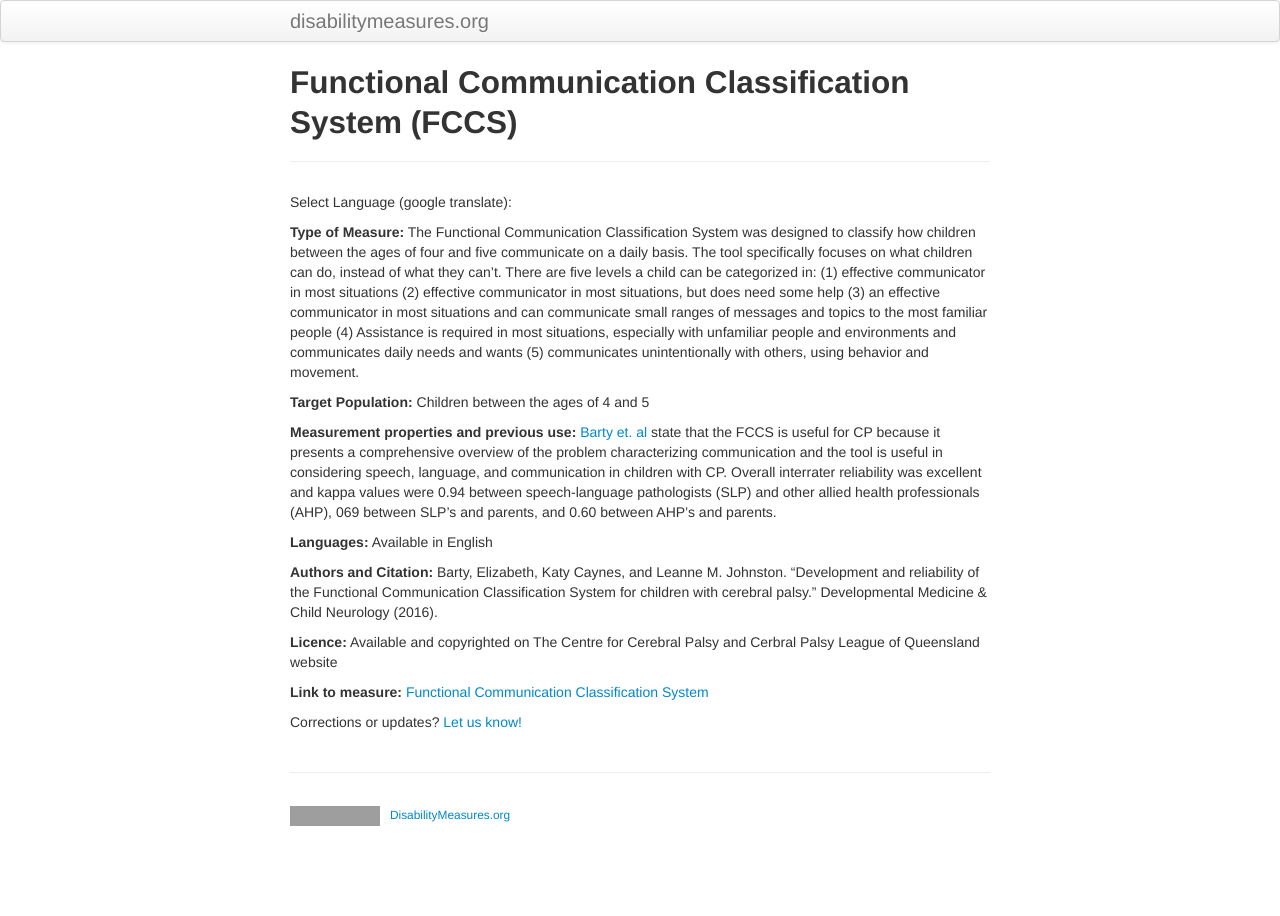
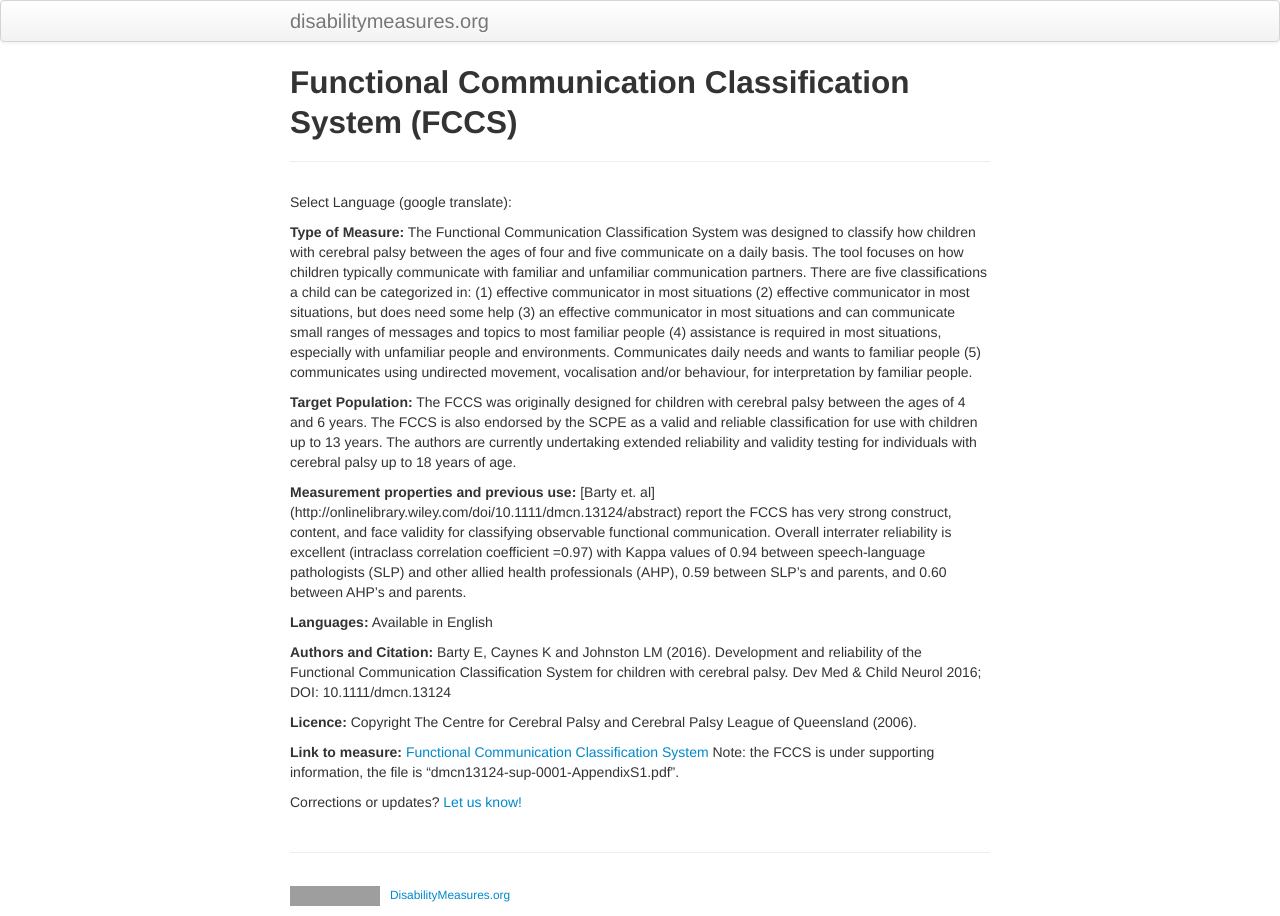
Before and after one commit to mjmaenner/disabilitymeasures, a Jekyll site: the page built from fccs/index.md, in a window 1280 px wide. Built offline with Jekyll 4.4.1, drawn with Linux system fonts in a browser that asks for light colours; grey boxes are pictures that could not be loaded.

Commit message:
Update index.md

```diff
--- a/fccs/index.md
+++ b/fccs/index.md
@@ -13,18 +13,18 @@ function googleTranslateElementInit() {
 }
 </script><script type="text/javascript" src="//translate.google.com/translate_a/element.js?cb=googleTranslateElementInit"></script>
 
-**Type of Measure:** The Functional Communication Classification System was designed to classify how children between the ages of four and five communicate on a daily basis. The tool specifically focuses on what children can do, instead of what they can’t. There are five levels a child can be categorized in: (1) effective communicator in most situations (2) effective communicator in most situations, but does need some help (3) an effective communicator in most situations and can communicate small ranges of messages and topics to the most familiar people (4) Assistance is required in most situations, especially with unfamiliar people and environments and communicates daily needs and wants (5) communicates unintentionally with others, using behavior and movement.
+**Type of Measure:** The Functional Communication Classification System was designed to classify how children with cerebral palsy between the ages of four and five communicate on a daily basis. The tool focuses on how children typically communicate with familiar and unfamiliar communication partners. There are five classifications a child can be categorized in: (1) effective communicator in most situations (2) effective communicator in most situations, but does need some help (3) an effective communicator in most situations and can communicate small ranges of messages and topics to most familiar people (4) assistance is required in most situations, especially with unfamiliar people and environments. Communicates daily needs and wants to familiar people (5) communicates using undirected movement, vocalisation and/or behaviour, for interpretation by familiar people.
 
-**Target Population:** Children between the ages of 4 and 5
+**Target Population:** The FCCS was originally designed for children with cerebral palsy between the ages of 4 and 6 years.  The FCCS is also endorsed by the SCPE as a valid and reliable classification for use with children up to 13 years.  The authors are currently undertaking extended reliability and validity testing for individuals with cerebral palsy up to 18 years of age.
 
-**Measurement properties and previous use:** [Barty et. al](http://onlinelibrary.wiley.com/doi/10.1111/dmcn.13124/suppinfo) state that the FCCS is useful for CP because it presents a comprehensive overview of the problem characterizing communication and the tool is useful in considering speech, language, and communication in children with CP. Overall interrater reliability was excellent and kappa values were 0.94 between speech-language pathologists (SLP) and other allied health professionals (AHP), 069 between SLP’s and parents, and 0.60 between AHP’s and parents.
+**Measurement properties and previous use:** [Barty et. al] (http://onlinelibrary.wiley.com/doi/10.1111/dmcn.13124/abstract) report the FCCS has very strong construct, content, and face validity for classifying observable functional communication.  Overall interrater reliability is excellent (intraclass correlation coefficient =0.97) with Kappa values of 0.94 between speech-language pathologists (SLP) and other allied health professionals (AHP), 0.59 between SLP’s and parents, and 0.60 between AHP’s and parents.
 
 **Languages:** Available in English
 
-**Authors and Citation:**  Barty, Elizabeth, Katy Caynes, and Leanne M. Johnston. "Development and reliability of the Functional Communication Classification System for children with cerebral palsy." Developmental Medicine & Child Neurology (2016).
+**Authors and Citation:**  Barty E, Caynes K and Johnston LM (2016).  Development and reliability of the Functional Communication Classiﬁcation System for children with cerebral palsy. Dev Med & Child Neurol 2016; DOI:  10.1111/dmcn.13124
 
-**Licence:** Available and copyrighted on The Centre for Cerebral Palsy and Cerbral Palsy League of Queensland website
+**Licence:** Copyright The Centre for Cerebral Palsy and Cerebral Palsy League of Queensland (2006).
 
-**Link to measure:** [Functional Communication Classification System](http://www.cpl.org.au/docs/position-descriptions/fccs.pdf?sfvrsn=0)
+**Link to measure:** [Functional Communication Classification System](http://onlinelibrary.wiley.com/doi/10.1111/dmcn.13124/suppinfo) Note: the FCCS is under supporting information, the file is "dmcn13124-sup-0001-AppendixS1.pdf".
 
 Corrections or updates? [Let us know!](http://disabilitymeasures.org/contact)
```
